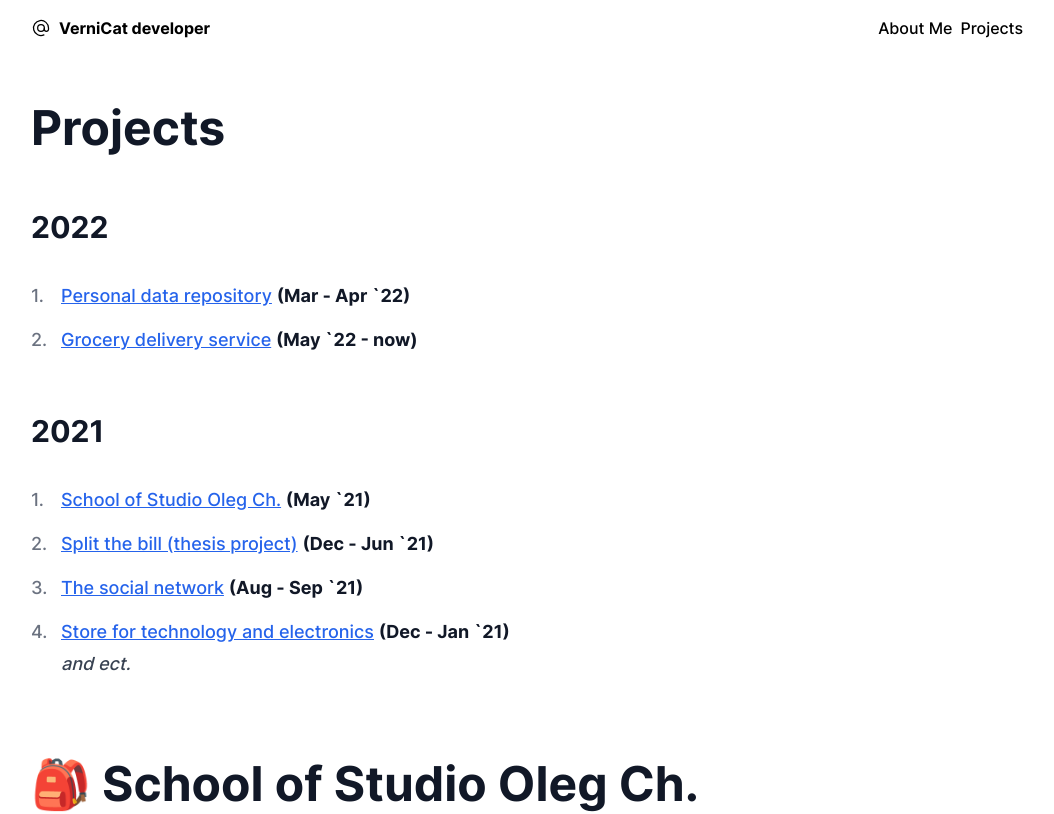
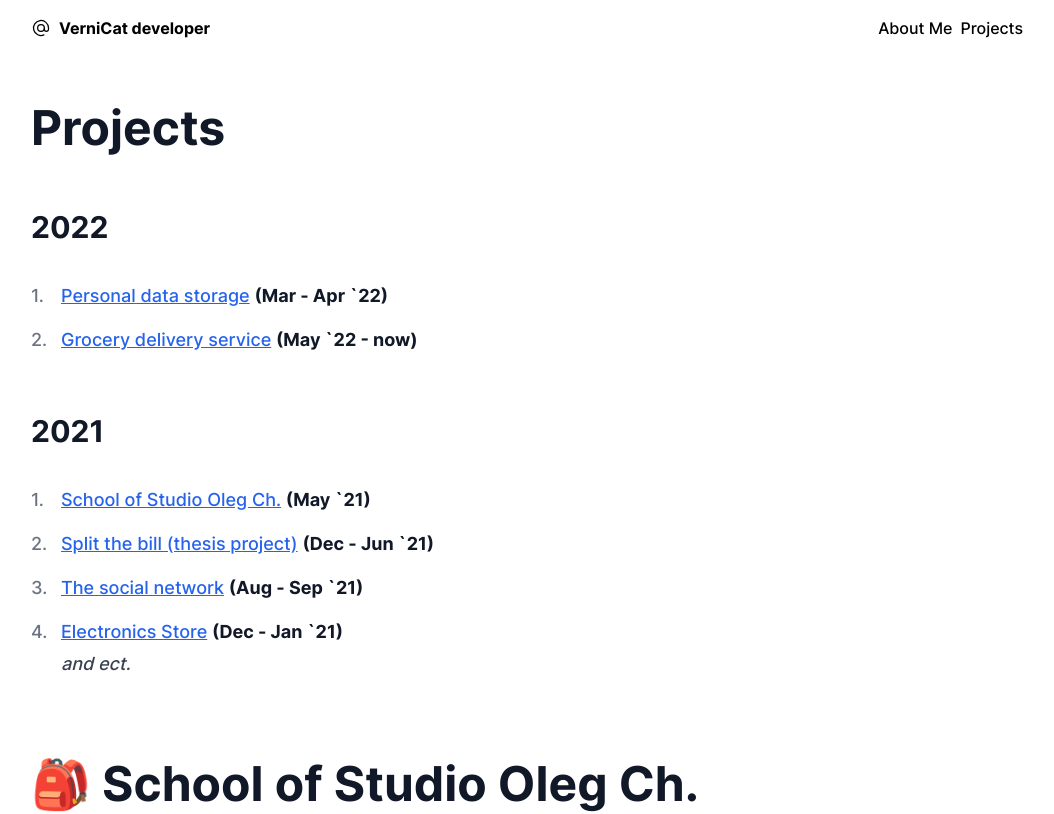
Before and after one commit to vernicat/portfolio, a plain HTML site: page projects/index.html in a window 1280 px wide. Shown: the top 814 px of the page, without its empty margins (113-1167 px from the left). Drawn offline with Linux system fonts and the light colour scheme.

Commit message:
upd names

```diff
--- a/index.xml
+++ b/index.xml
@@ -25,7 +25,7 @@ I have been programming for 8 years, since my second year of college I worked fo
       <pubDate>Sat, 24 Apr 2021 00:00:00 +0000</pubDate>
 
       <guid>https://vernicat.github.io/portfolio/projects/</guid>
-      <description>2022 Personal data repository (Mar - Apr `22) Grocery delivery service (May `22 - now) 2021 School of Studio Oleg Ch. (May `21) Split the bill (thesis project) (Dec - Jun `21) The social network (Aug - Sep `21) Store for technology and electronics (Dec - Jan `21)
+      <description>2022 Personal data storage (Mar - Apr `22) Grocery delivery service (May `22 - now) 2021 School of Studio Oleg Ch. (May `21) Split the bill (thesis project) (Dec - Jun `21) The social network (Aug - Sep `21) Electronics Store (Dec - Jan `21)
 and ect. 🎒 School of Studio Oleg Ch. GitHub Repo: react-chsch
 Description Сайт школы.
 Типографика, цвета и элементы сделаны по гайдлайну Вынесен повторяющийся код в pug mixins Вынесены повторяющиеся стили в переменные.</description>
--- a/projects/index.html
+++ b/projects/index.html
@@ -75,7 +75,7 @@
   <h1>Projects</h1>
   <h2 id="2022">2022</h2>
 <ol>
-<li><a href="#vue-person-storage">Personal data repository</a> <strong>(Mar - Apr `22)</strong></li>
+<li><a href="#vue-person-storage">Personal data storage</a> <strong>(Mar - Apr `22)</strong></li>
 <li><a href="#react-delivery-food">Grocery delivery service</a> <strong>(May `22 - now)</strong></li>
 </ol>
 <h2 id="2021">2021</h2>
@@ -83,7 +83,7 @@
 <li><a href="#react-chsch">School of Studio Oleg Ch.</a> <strong>(May `21)</strong></li>
 <li><a href="#react-joint2purchase">Split the bill (thesis project)</a> <strong>(Dec - Jun `21)</strong></li>
 <li><a href="#react-social-network">The social network</a> <strong>(Aug - Sep `21)</strong></li>
-<li><a href="#vue-node-market">Store for technology and electronics</a> <strong>(Dec - Jan `21)</strong><br>
+<li><a href="#vue-node-electronics-store">Electronics Store</a> <strong>(Dec - Jan `21)</strong><br>
 <em>and ect.</em></li>
 </ol>
 <p>
@@ -155,8 +155,8 @@
 <li><a href="https://redux.js.org/">Redux</a></li>
 </ul>
 <p> </p>
-<h1 id="vue-node-market">💻 Store for technology and electronics</h1>
-<p><em>GitHub Repo:</em> <a href="https://github.com/vernicat/shop-vue">vue-node-market</a> (private)</p>
+<h1 id="vue-node-electronics-store">💻 Electronics Store</h1>
+<p><em>GitHub Repo:</em> <a href="https://github.com/vernicat/vue-node-electronics-store">vue-node-electronics-store</a> (private)</p>
 <h2 id="description-3"><strong>Description</strong></h2>
 <p>Интернет-магазин с каталогом, личным кабинетом покупателя и панелью администратора.</p>
 <ul>
@@ -183,7 +183,7 @@
 <li>nodemailer</li>
 </ul>
 <p> </p>
-<h1 id="vue-person-storage">🧔 Personal data repository</h1>
+<h1 id="vue-person-storage">🧔 Personal data storage</h1>
 <p><em>GitHub Repo:</em> <a href="https://github.com/vernicat/vue-person-storage">vue-person-storage</a> (private)</p>
 <h2 id="description-4"><strong>Description</strong></h2>
 <p>Тесное взаимодейские с backend-разработчиком.</p>
```
